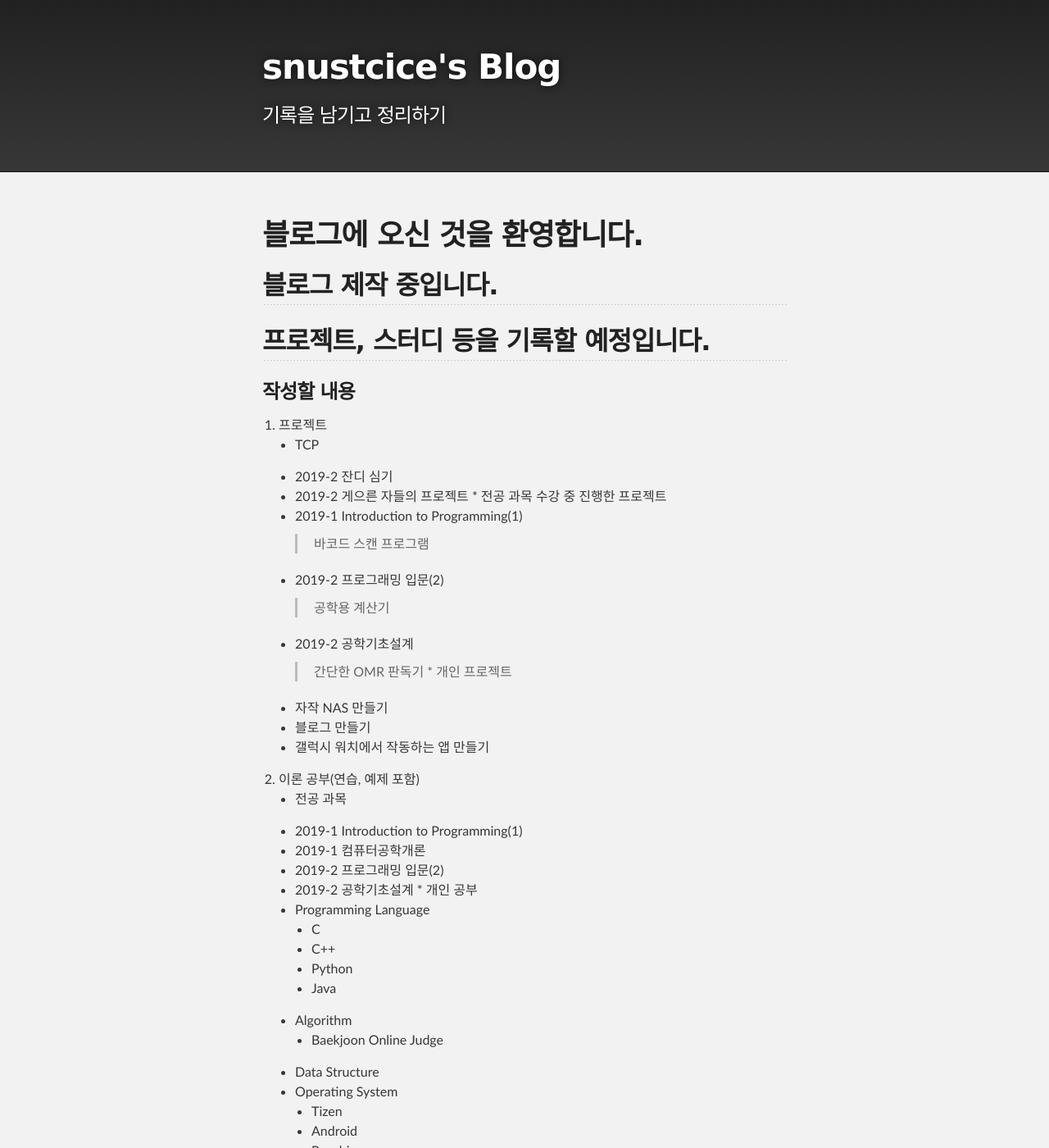
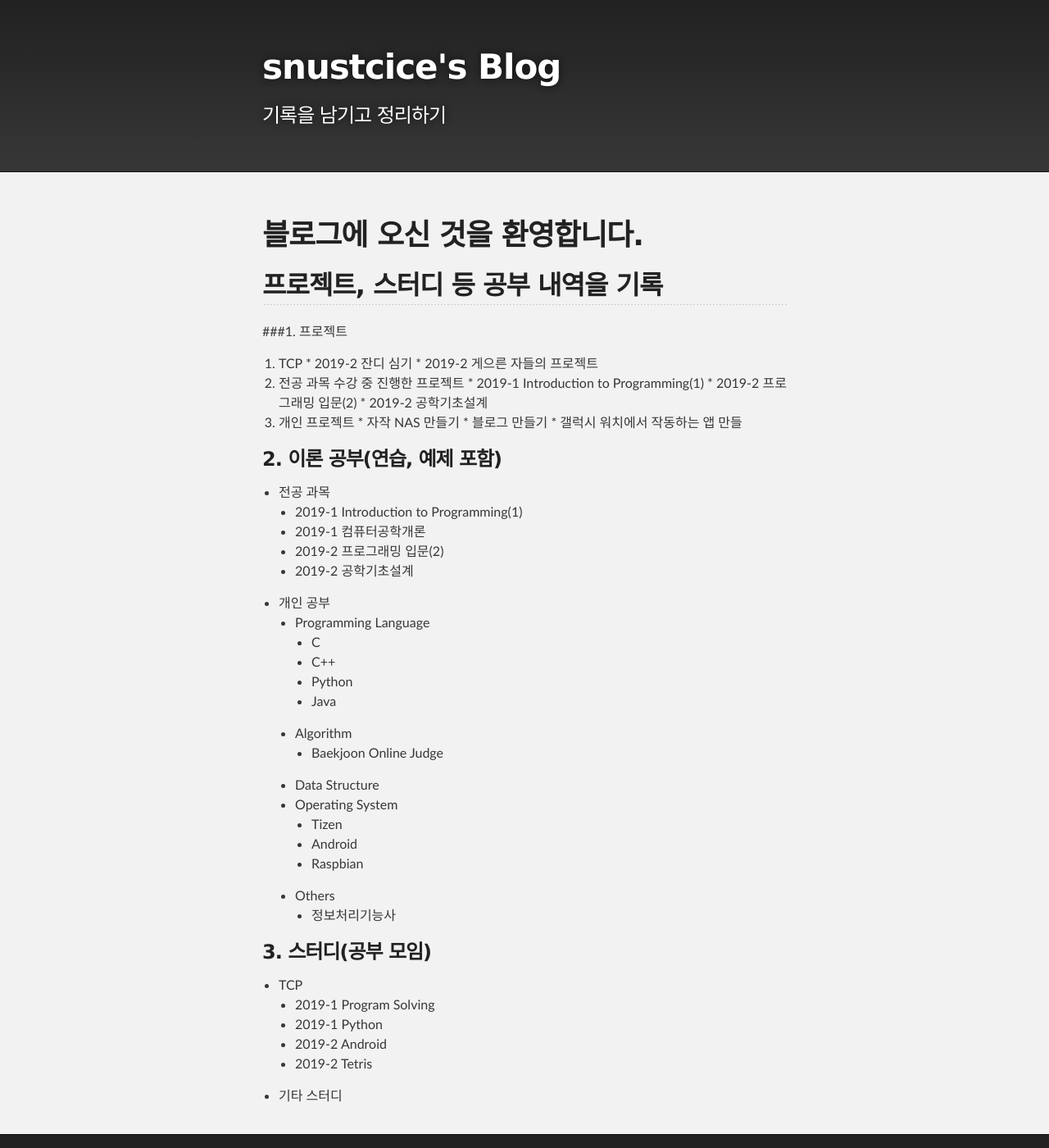
Before and after one commit to snustcice/snustcice.github.io, a Jekyll site: the page built from index.md, in a window 1280 px wide and 1400 px high. Shown: the whole window at 82% size. Built offline with Jekyll 4.4.1, drawn with Linux system fonts in a browser that asks for light colours; our own code applies the rules of GitHub Pages for plain Markdown files; some of the changed text lies outside the part shown.

Commit message:
Update markdown sublist

```diff
--- a/index.md
+++ b/index.md
@@ -3,28 +3,22 @@ layout: default
 ---
 
 # 블로그에 오신 것을 환영합니다.
+## 프로젝트, 스터디 등 공부 내역을 기록
 
-## 블로그 제작 중입니다.
-## 프로젝트, 스터디 등을 기록할 예정입니다.
+###1. 프로젝트
+  1. TCP
+    * 2019-2 잔디 심기
+    * 2019-2 게으른 자들의 프로젝트
+  2. 전공 과목 수강 중 진행한 프로젝트
+    * 2019-1 Introduction to Programming(1)
+    * 2019-2 프로그래밍 입문(2)
+    * 2019-2 공학기초설계
+  3. 개인 프로젝트
+    * 자작 NAS 만들기
+    * 블로그 만들기
+    * 갤럭시 워치에서 작동하는 앱 만들
 
-### 작성할 내용
-1. 프로젝트
-  * TCP
-    + 2019-2 잔디 심기
-    + 2019-2 게으른 자들의 프로젝트
-  * 전공 과목 수강 중 진행한 프로젝트
-    + 2019-1 Introduction to Programming(1)
-    > 바코드 스캔 프로그램
-    + 2019-2 프로그래밍 입문(2)
-    > 공학용 계산기
-    + 2019-2 공학기초설계
-    > 간단한 OMR 판독기
-  * 개인 프로젝트
-    + 자작 NAS 만들기
-    + 블로그 만들기
-    + 갤럭시 워치에서 작동하는 앱 만들기
-
-2. 이론 공부(연습, 예제 포함)
+### 2. 이론 공부(연습, 예제 포함)
   * 전공 과목
     + 2019-1 Introduction to Programming(1)
     + 2019-1 컴퓨터공학개론
@@ -45,13 +39,11 @@ layout: default
       - Raspbian
     + Others
       - 정보처리기능사
-      - IoT 지식능력검정
 
-3. 스터디(공부 모임)
+### 3. 스터디(공부 모임)
   * TCP
     + 2019-1 Program Solving
     + 2019-1 Python
     + 2019-2 Android
     + 2019-2 Tetris
-    + 2019-2
   * 기타 스터디
```
